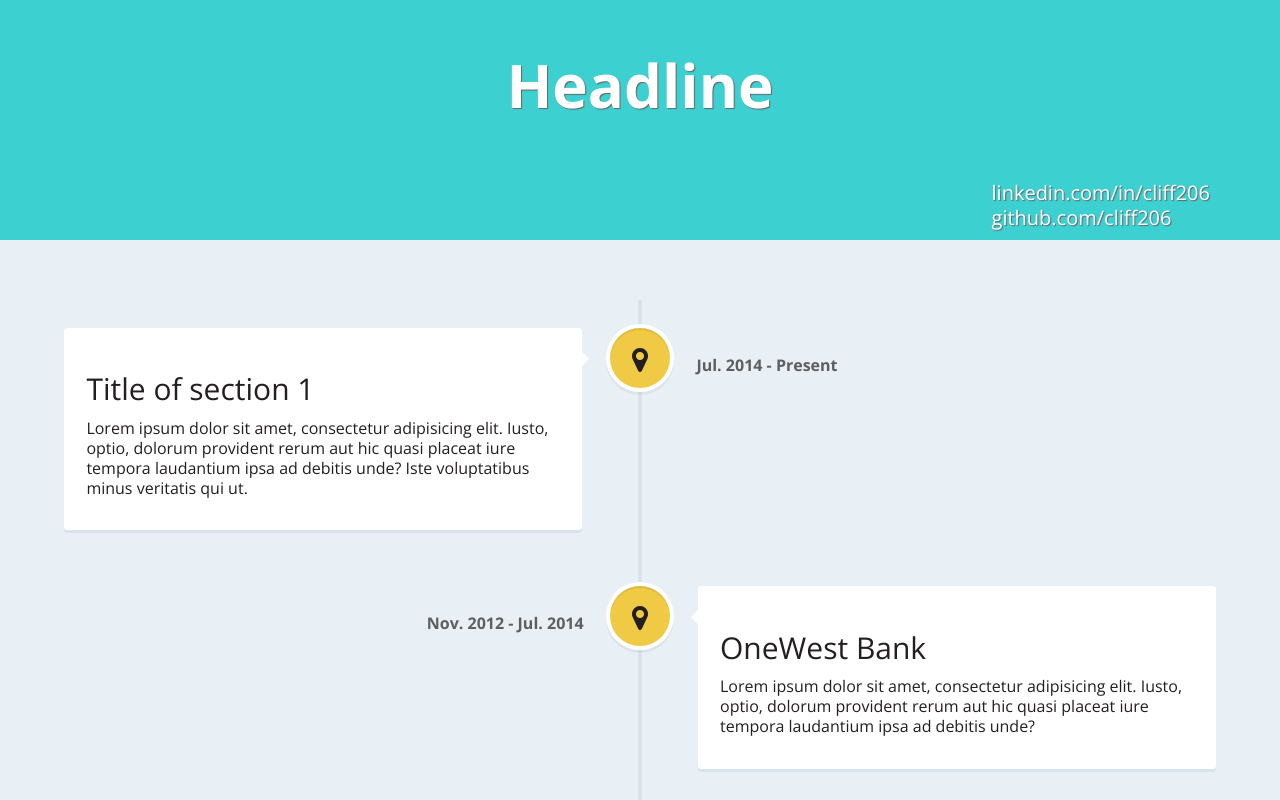
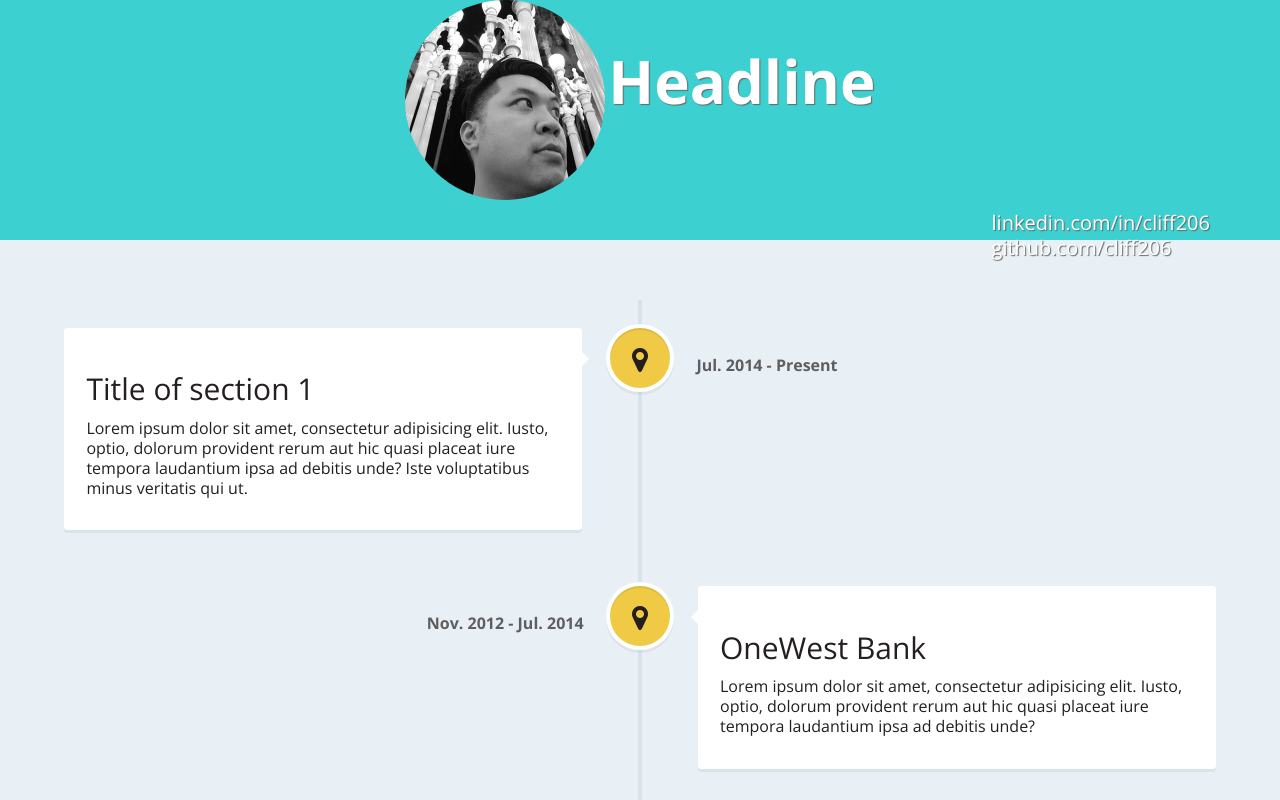
Before and after one commit to cliff206/base-styles, a plain HTML site: page timeline.html in a window 1280 px wide. Shown: the top 800 px of the page. Drawn offline with nearby package versions, Linux system fonts and the light colour scheme.

Commit message:
update to timeline

```diff
--- a/css/global.less
+++ b/css/global.less
@@ -349,7 +349,11 @@ Utilities
 	box-shadow: 0 0 5px 1px rgba(0,0,0,.2);
 }
 
-
+/*black and white overlay*/
+.bw-overlay{
+	-webkit-filter: grayscale(100%); /* Safari 6.0 - 9.0 */
+    filter: grayscale(100%);
+}
 /* align icon and text  */
 .icon-text-aligner {
 	/* add this class to parent element that contains icon + text elements */
@@ -373,9 +377,15 @@ Utilities
 }
 .vh50{
 	height:50vh;
+	@media @mobile{
+		height:auto;
+	}
 }
 .vh30{
 	height:30vh;
+	@media @mobile{
+		height:auto;
+	}
 }
 
 
--- a/timeline.html
+++ b/timeline.html
@@ -55,10 +55,13 @@
 				<div class="container">
 					<div class="row">
 						<div class="col-xs-12">
-							<div class="vh30 flex">
-								<h1 class="text-center white text-shadow align-center">
-									Headline
-								</h1>
+							<div class="vh30 flex ">
+								<div class="hero-content align-center">
+									<img src="images/img-cw.jpg" width="200" alt="" class="img-responsive img-circle display-inline bw-overlay">
+									<h1 class="text-center white text-shadow  display-inline">
+										Headline
+									</h1>
+								</div>
 
 								<h5 class="align-y-bottom">
 									<a href="https://linkedin.com/in/cliff206" class="white text-shadow">linkedin.com/in/cliff206</a>
```
Also changed, not shown: css/layout.css, images/IMG_20180913_222613.jpg (deleted), images/img-cw.jpg (added).
